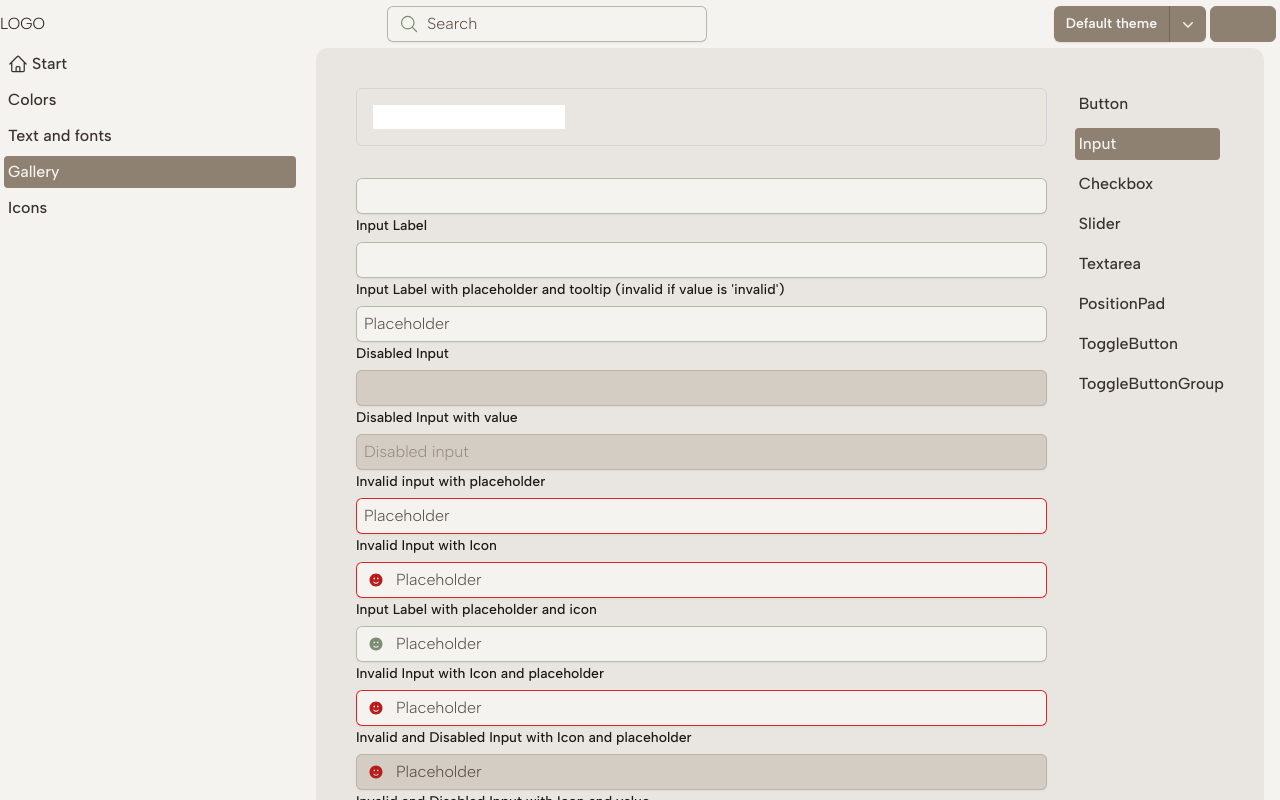
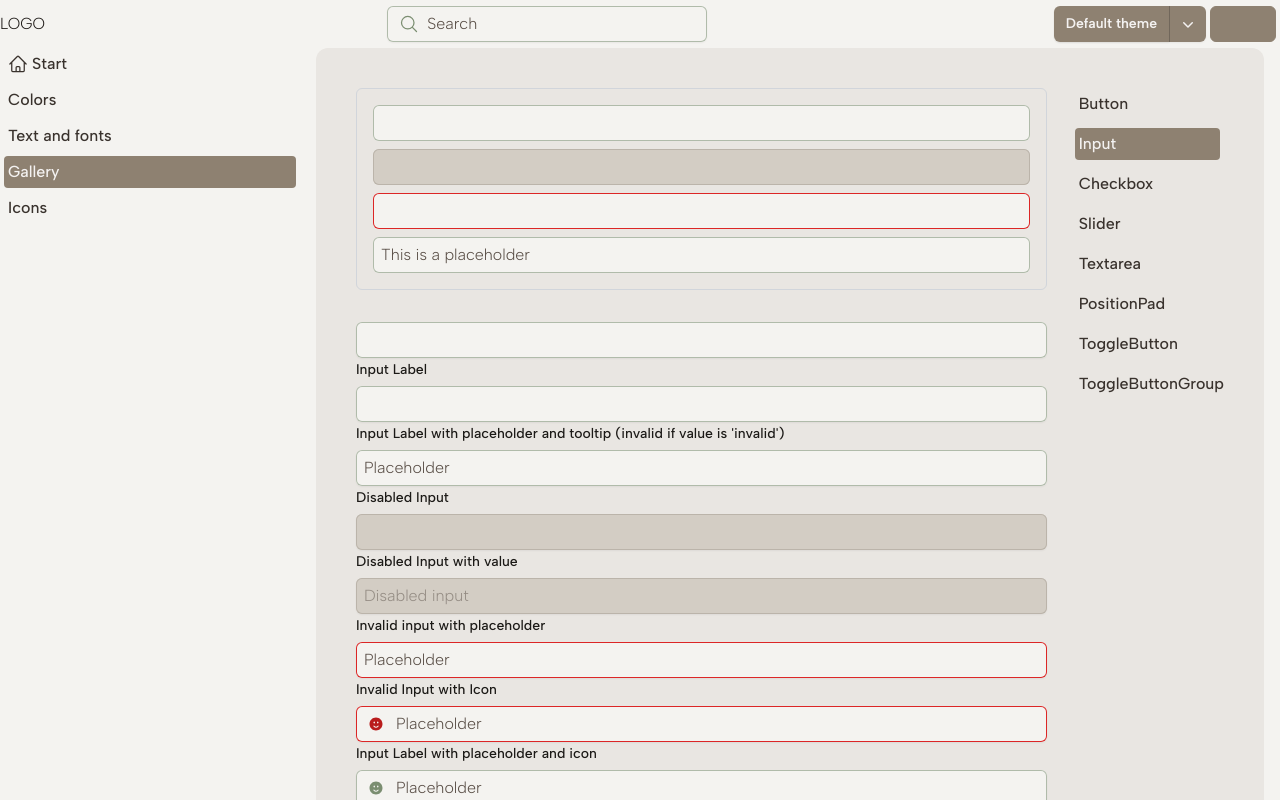
Before and after one commit to allbin/styles, a React (Vite) app: page /gallery/input in a window 1280 px wide. Built offline with nearby package versions, Linux system fonts and the light colour scheme; some icons are missing.

Commit message:
For the test component added disabled, invalid(without feedback), placeholder

```diff
--- a/src/components/Input/GalleryInput.tsx
+++ b/src/components/Input/GalleryInput.tsx
@@ -10,7 +10,10 @@ const GalleryInput: React.FC = () => {
   return (
     <div>
       <div className="mb-8 flex flex-wrap gap-2 rounded-md border border-gray-300 p-4">
-        <ShadInput variant="outline" />
+        <ShadInput />
+        <ShadInput disabled />
+        <ShadInput invalid />
+        <ShadInput placeholder="This is a placeholder" />
       </div>
       <Input id="input-1" />
       <Input id="input-2" label="Input Label" />
--- a/src/components/Input/ShadInput.tsx
+++ b/src/components/Input/ShadInput.tsx
@@ -1,31 +1,64 @@
 import * as React from 'react';
-
 import { cva, type VariantProps } from 'class-variance-authority';
 import { cn } from '../../helpers/classnames';
+//import { Tooltip } from 'react-tooltip';
 
-const inputVariants = cva('', {
-  variants: {
-    variant: {
-      filled: 'bg-primary-200',
-      outline: 'border-primary-600',
+const inputVariants = cva(
+  [
+    'block w-full',
+    'rounded-md',
+    'border-0',
+    'border-secondary-500',
+    'bg-background-50',
+    'px-2',
+    'py-1.5',
+    'ring-1',
+    'ring-inset',
+    'ring-secondary-300',
+    'placeholder:text-text-700',
+    'hover:ring-primary-600',
+    'focus:ring-0',
+    'disabled:bg-background-300/50',
+    'disabled:text-text-700/50',
+    'disabled:ring-primary-300',
+  ],
+  {
+    variants: {
+      variant: {
+        outline: '',
+      },
+    },
+    defaultVariants: {
+      variant: 'outline',
     },
   },
-  defaultVariants: {
-    variant: 'outline',
-  },
-});
+);
 
 export interface InputProps
   extends React.InputHTMLAttributes<HTMLInputElement>,
-    VariantProps<typeof inputVariants> {}
+    VariantProps<typeof inputVariants> {
+  invalid?: boolean;
+  placeholder?: string;
+}
 
 const ShadInput = React.forwardRef<HTMLInputElement, InputProps>(
-  ({ className, type, variant, ...props }, ref) => {
+  ({ className, type, variant, invalid, placeholder, ...props }, ref) => {
+    const invalidClass = invalid
+      ? [
+          'text-red-7000',
+          'ring-1',
+          'ring-red-600',
+          'hover:ring-red-800',
+          'focus:outline-red-600',
+        ]
+      : '';
+    console.log(invalid);
     return (
       <input
         type={type}
-        className={cn(inputVariants({ variant }), className)}
+        className={cn(inputVariants({ variant }), invalidClass, className)}
         ref={ref}
+        placeholder={placeholder}
         {...props}
       />
     );
```
